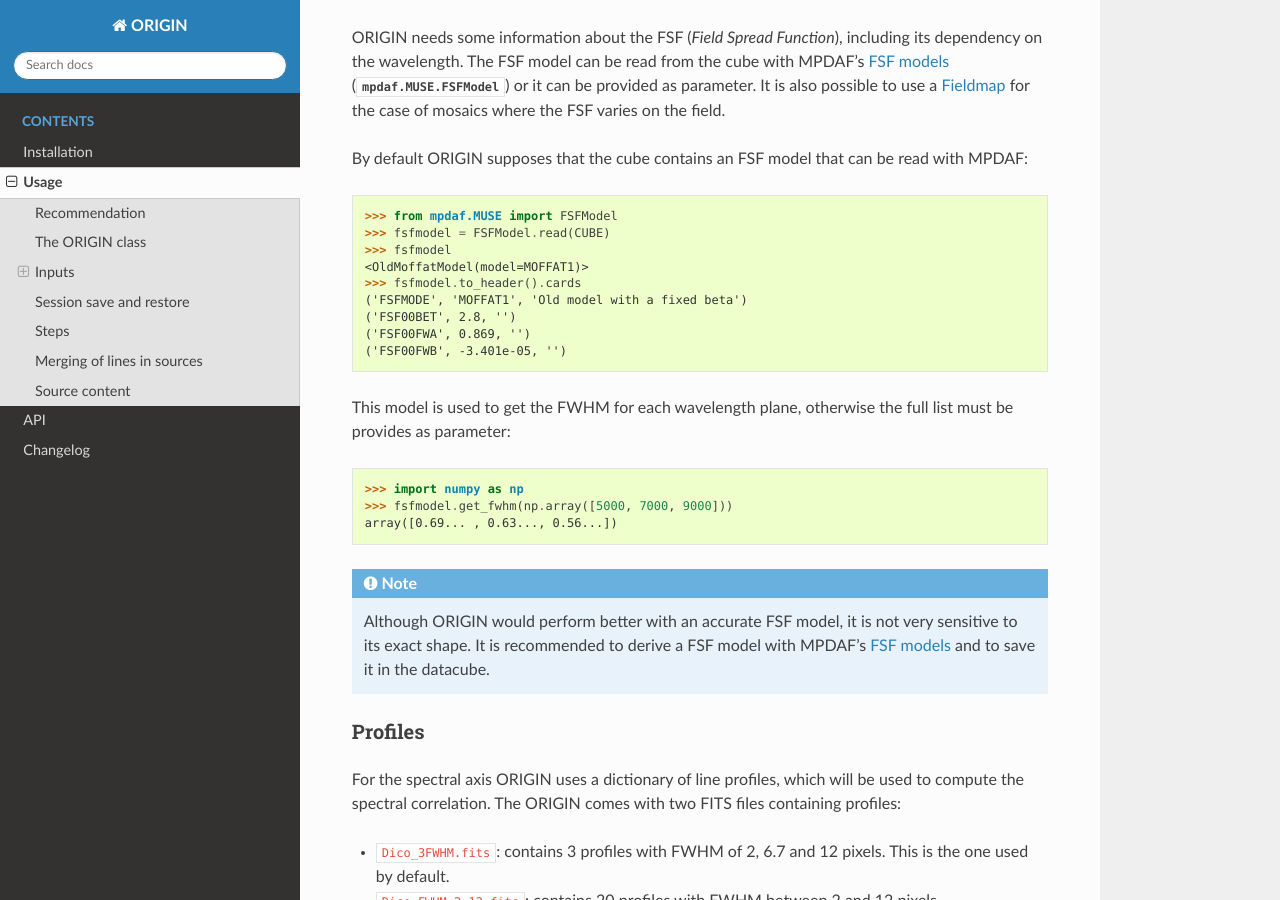
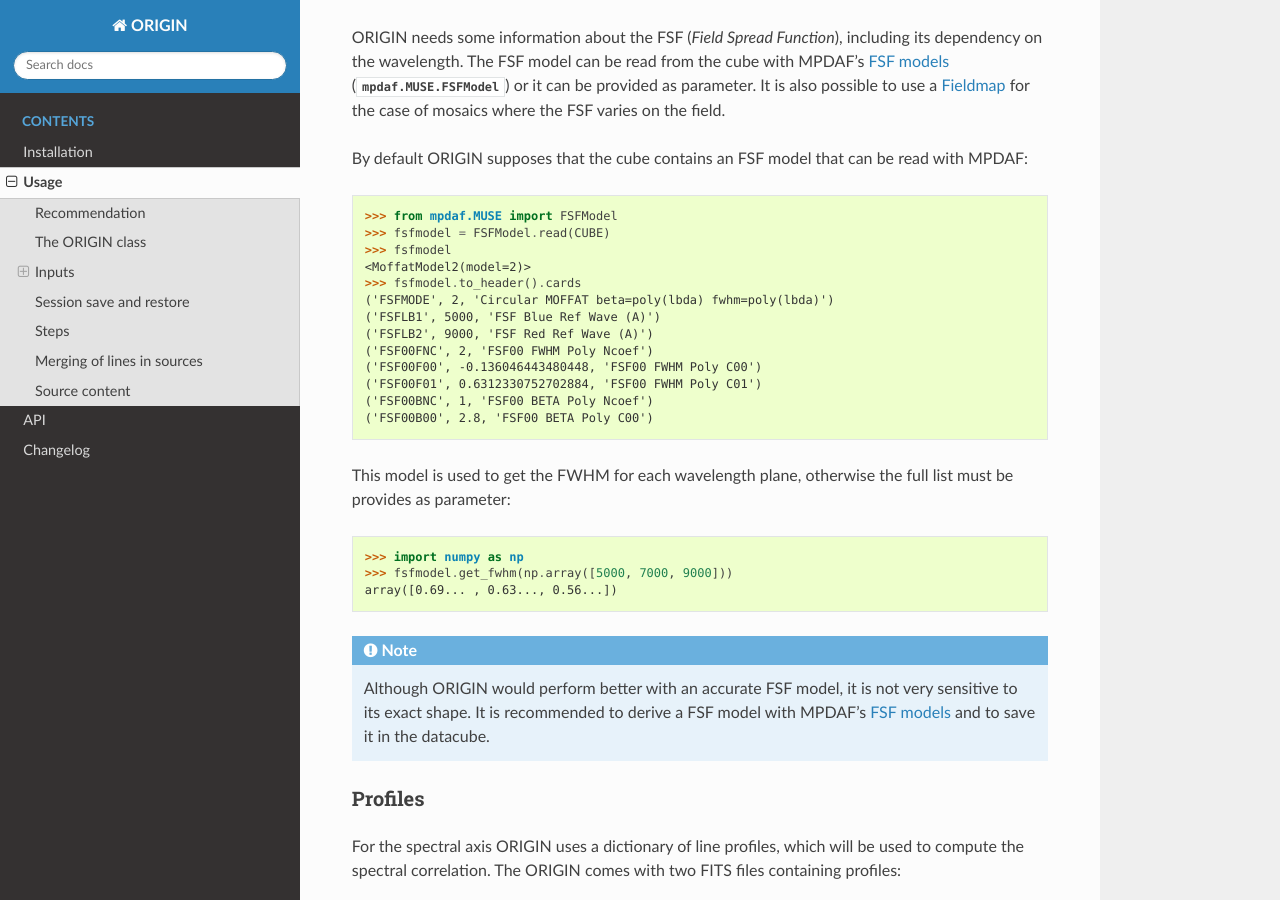
Before and after one commit to musevlt/origin, a Sphinx documentation site: the page built from docs/usage.rst, in a window 1280 px wide and 900 px high, scrolled down 1735 px. Built offline with Sphinx 7.4.7 and the Read the Docs theme 2.0.0, drawn with Linux system fonts in a browser that asks for light colours; pages that are not in the unit, such as notebooks, are missing from menus.

Commit message:
Update following changes with MPDAF's get_FSF

```diff
--- a/docs/usage.rst
+++ b/docs/usage.rst
@@ -98,12 +98,16 @@ read with MPDAF::
     >>> from mpdaf.MUSE import FSFModel
     >>> fsfmodel = FSFModel.read(CUBE)
     >>> fsfmodel
-    <OldMoffatModel(model=MOFFAT1)>
+    <MoffatModel2(model=2)>
     >>> fsfmodel.to_header().cards
-    ('FSFMODE', 'MOFFAT1', 'Old model with a fixed beta')
-    ('FSF00BET', 2.8, '')
-    ('FSF00FWA', 0.869, '')
-    ('FSF00FWB', -3.401e-05, '')
+    ('FSFMODE', 2, 'Circular MOFFAT beta=poly(lbda) fwhm=poly(lbda)')
+    ('FSFLB1', 5000, 'FSF Blue Ref Wave (A)')
+    ('FSFLB2', 9000, 'FSF Red Ref Wave (A)')
+    ('FSF00FNC', 2, 'FSF00 FWHM Poly Ncoef')
+    ('FSF00F00', -0.136046443480448, 'FSF00 FWHM Poly C00')
+    ('FSF00F01', 0.6312330752702884, 'FSF00 FWHM Poly C01')
+    ('FSF00BNC', 1, 'FSF00 BETA Poly Ncoef')
+    ('FSF00B00', 2.8, 'FSF00 BETA Poly C00')
 
 This model is used to get the FWHM for each wavelength plane, otherwise the
 full list must be provides as parameter::
```
Also changed, not shown: 2 other files.
